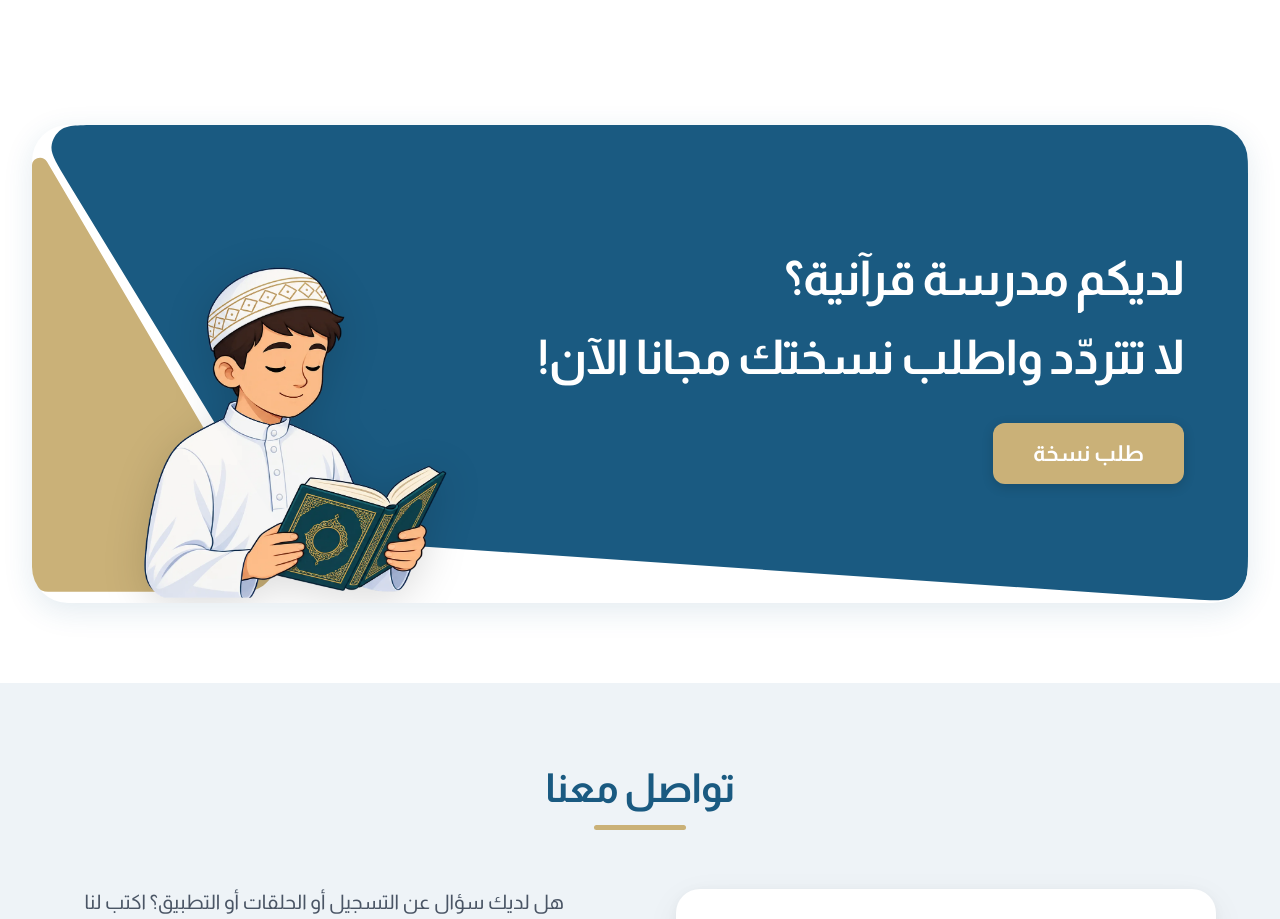
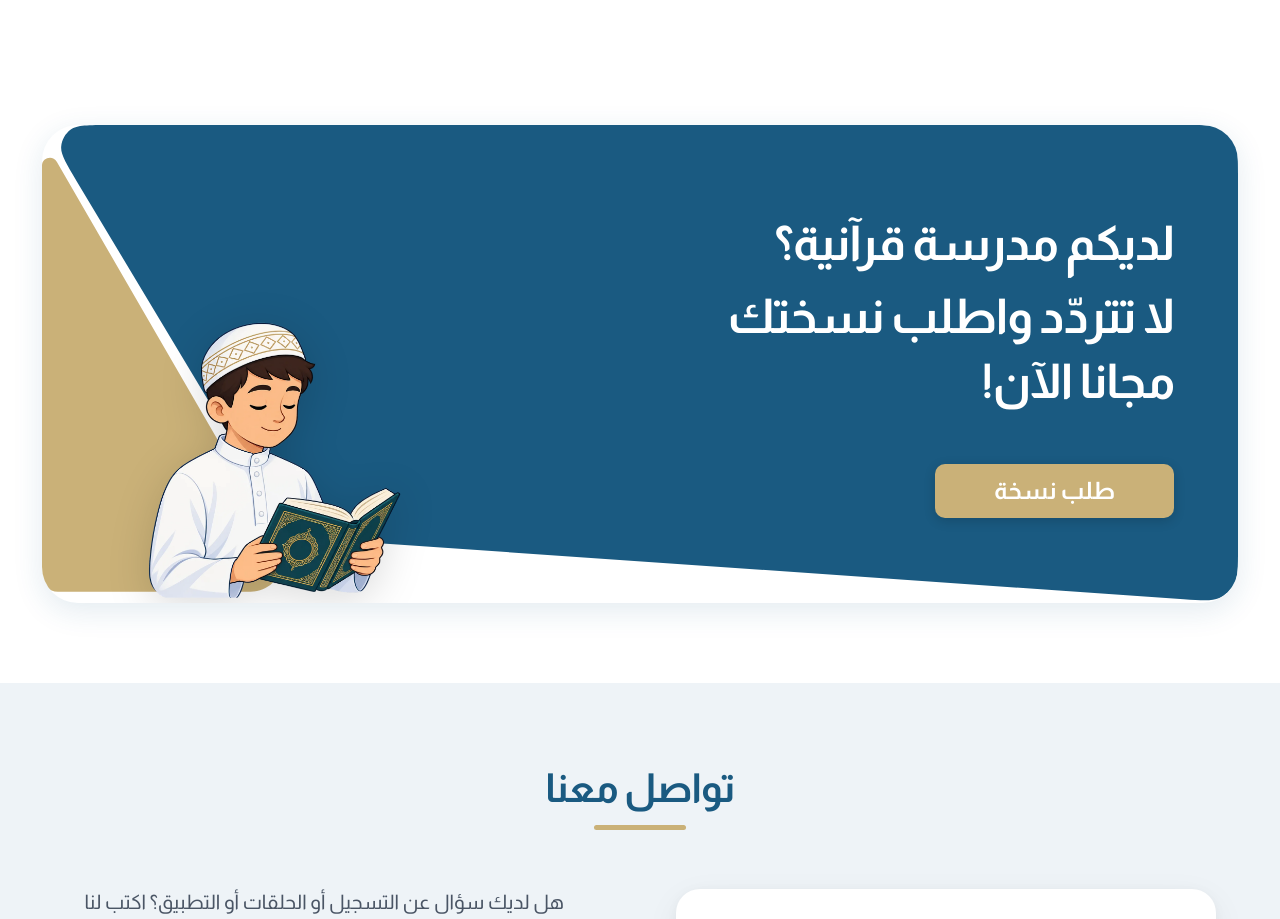
Before and after one commit to lo-ucif/hafez-web, a React (Vite) app: page / in a window 1280 px wide. Shown: the part 4840-5759 px from the top of the page. Built offline with nearby package versions, Linux system fonts and the light colour scheme.

Commit message:
feat: add CTA section component for home page

```diff
--- a/src/components/home/CTA.tsx
+++ b/src/components/home/CTA.tsx
@@ -3,7 +3,7 @@ import { IMAGES } from "../../constants/images";
 
 /**
  * CTA (Call-to-Action) section — "لديكم مدرسة قرآنية؟"
- * Matches Figma node 343:378 (Desktop) & node 344:419 (Mobile).
+ * Exactly matches Figma node 343:378 / 343:402 (PC) and node 344:419 (Mobile).
  */
 export default function CTA() {
   return (
@@ -13,7 +13,10 @@ export default function CTA() {
       className="bg-white relative w-full overflow-hidden py-8 sm:py-12 md:py-16 lg:py-20 px-4 sm:px-6 md:px-8 flex flex-col items-center justify-center"
       data-node-id="343:378"
     >
-      {/* Outer Banner Container: Portrait on mobile (node 344:419), Landscape on desktop (node 343:402) */}
+      {/* Outer Banner Container:
+          - PC: Landscape 1196px x 478px (Figma node 343:402)
+          - Mobile: Portrait 295px x 444px (Figma node 344:419)
+      */}
       <motion.div
         initial={{ opacity: 0, y: 14 }}
         whileInView={{ opacity: 1, y: 0 }}
@@ -22,19 +25,19 @@ export default function CTA() {
         dir="ltr"
         className="
           relative
-          w-[300px] max-w-[92vw] h-[450px]
-          sm:w-full sm:max-w-[1240px]
-          sm:h-[260px] md:h-[340px] lg:h-[420px] xl:h-[478px]
+          w-[295px] max-w-[92vw] h-[444px]
+          sm:w-full sm:max-w-[1196px]
+          sm:h-[340px] md:h-[400px] lg:h-[478px]
           flex flex-col sm:flex-row
           items-center justify-start sm:justify-between
           overflow-hidden select-none
-          rounded-[22px] sm:rounded-[24px] md:rounded-[30px] lg:rounded-[36px]
+          rounded-[24px] sm:rounded-[30px] lg:rounded-[36px]
           shadow-[0_8px_30px_rgba(26,90,129,0.12)]
         "
         data-node-id="343:402"
         data-name="post"
       >
-        {/* Background Shape on Desktop & Tablet (node 343:403) */}
+        {/* Background Shape on Desktop & Tablet (Figma node 343:403) */}
         <div className="hidden sm:block absolute inset-0 pointer-events-none z-0" data-node-id="343:403">
           <img
             alt=""
@@ -44,7 +47,7 @@ export default function CTA() {
           />
         </div>
 
-        {/* Background Shape on Mobile (node 344:420) */}
+        {/* Background Shape on Mobile (Figma node 344:420) */}
         <div className="block sm:hidden absolute inset-0 pointer-events-none z-0" data-node-id="344:420">
           <img
             alt=""
@@ -54,15 +57,15 @@ export default function CTA() {
           />
         </div>
 
-        {/* Boy reading Quran illustration (node 343:406 & 344:423) */}
+        {/* Left / Top Side: Boy reading Quran illustration (Figma node 343:406 & 344:423) */}
         <div
           className="
             relative z-10 shrink-0
-            w-full sm:w-[44%] md:w-[42%] max-w-[480px]
-            h-[195px] sm:h-full
+            w-[178px] h-[198px]
+            sm:w-[320px] md:w-[370px] lg:w-[413px] sm:h-full
             flex items-end justify-center sm:justify-start
-            pt-4 sm:pt-0
-            sm:pl-3 md:pl-6 lg:pl-8
+            pt-3 sm:pt-0
+            sm:pl-4 md:pl-6 lg:pl-10
             select-none pointer-events-none
           "
           data-node-id="344:423"
@@ -73,7 +76,7 @@ export default function CTA() {
             alt="طالب يقرأ القرآن الكريم"
             src={IMAGES.ctaBoyQuran}
             className="
-              h-[90%] sm:h-full
+              h-[90%] sm:h-[92%]
               w-auto max-w-full
               object-contain object-bottom sm:object-bottom-left
               block drop-shadow-[0_8px_20px_rgba(0,0,0,0.14)]
@@ -81,43 +84,52 @@ export default function CTA() {
           />
         </div>
 
-        {/* Text & Button: Centered on mobile (node 344:424), Right-aligned on desktop (node 343:407) */}
+        {/* Right / Bottom Side: Text & Button (Figma node 343:407 & 344:424) */}
         <div
           dir="rtl"
           className="
-            relative z-10 flex flex-col shrink-0 sm:shrink
+            relative z-10 flex flex-col shrink-0
             items-center sm:items-start
             text-center sm:text-right
             justify-center
-            w-full sm:flex-1 h-auto sm:h-full
-            px-4 sm:px-0
-            sm:pr-6 md:pr-10 lg:pr-14 xl:pr-16
-            sm:pl-2 md:pl-4
-            gap-4 sm:gap-4 md:gap-6 lg:gap-8
-            mt-1 sm:mt-0
+            w-[236px] sm:w-[420px] md:w-[480px] lg:w-[552px] h-auto sm:h-full
+            px-2 sm:px-0
+            sm:pr-6 md:pr-8 lg:pr-12 xl:pr-16
+            gap-[24px] sm:gap-[30px] md:gap-[38px] lg:gap-[50px]
+            mt-2 sm:mt-0
           "
-          data-node-id="344:424"
+          data-node-id="343:407"
         >
-          {/* Headline matching node 344:425 (Mobile) and 343:408 (Desktop) */}
+          {/* Headline matching Figma node 344:425 (Mobile) and 343:408 (Desktop) */}
           <div
             className="
-              w-full text-center sm:text-right font-['Almarai'] font-bold text-white
-              text-[21px] xs:text-[23px] sm:text-[22px] md:text-[30px] lg:text-[40px] xl:text-[48px]
-              leading-[1.35] lg:leading-[1.4] tracking-tight m-0
+              w-full font-['Almarai'] font-bold text-white
+              text-[22px] xs:text-[24px] sm:text-[30px] md:text-[38px] lg:text-[48px]
+              leading-[32px] sm:leading-[1.3] lg:leading-[65px]
+              tracking-tight m-0
             "
-            data-node-id="344:425"
+            data-node-id="343:408"
           >
-            <p className="m-0 mb-1 sm:mb-2 md:mb-3" dir="auto">
+            <p className="m-0 mb-0.5 sm:mb-1 lg:mb-2" dir="auto">
               لديكم مدرسة قرآنية؟
             </p>
             <p className="m-0 text-white" dir="auto">
-              <span>لا تتردّد واطلب </span>
-              <br className="block sm:hidden" />
-              <span>نسختك مجانا الآن!</span>
+              {/* Mobile (node 344:425): "لا تتردّد واطلب" on line 2, "نسختك مجانا الآن!" on line 3 */}
+              <span className="block sm:hidden">
+                لا تتردّد واطلب
+                <br />
+                نسختك مجانا الآن!
+              </span>
+              {/* PC / Desktop (node 343:408): "لا تتردّد واطلب نسختك" on line 2, "مجانا الآن!" on line 3 */}
+              <span className="hidden sm:inline">
+                لا تتردّد واطلب نسختك
+                <br />
+                مجانا الآن!
+              </span>
             </p>
           </div>
 
-          {/* CTA Button matching node 344:426 (Mobile) and 343:409 (Desktop) */}
+          {/* CTA Button matching Figma node 344:426 (Mobile) and 343:409 (Desktop) */}
           <motion.a
             href="#contact"
             whileHover={{
@@ -130,22 +142,22 @@ export default function CTA() {
               bg-[#cab178] hover:bg-[#bfa56a]
               transition-colors duration-200
               flex items-center justify-center
-              px-7 sm:px-6 md:px-8 lg:px-10
-              py-2.5 sm:py-2 md:py-3 lg:py-3.5
-              rounded-[6px] sm:rounded-[8px] lg:rounded-[12px]
+              w-[143px] sm:w-[190px] md:w-[215px] lg:w-[239px]
+              h-[32px] sm:h-[44px] md:h-[48px] lg:h-[54px]
+              rounded-[6px] sm:rounded-[8px] lg:rounded-[10px]
               cursor-pointer no-underline
               shadow-[0px_3px_12px_rgba(0,0,0,0.16)]
             "
-            data-node-id="344:426"
+            data-node-id="343:409"
           >
             <span
               className="
                 font-['Almarai'] font-bold leading-normal not-italic
-                text-[14px] sm:text-[14px] md:text-[18px] lg:text-[22px]
+                text-[14px] sm:text-[18px] md:text-[21px] lg:text-[24px]
                 text-white whitespace-nowrap
               "
               dir="auto"
-              data-node-id="344:428"
+              data-node-id="343:411"
             >
               طلب نسخة
             </span>
```
